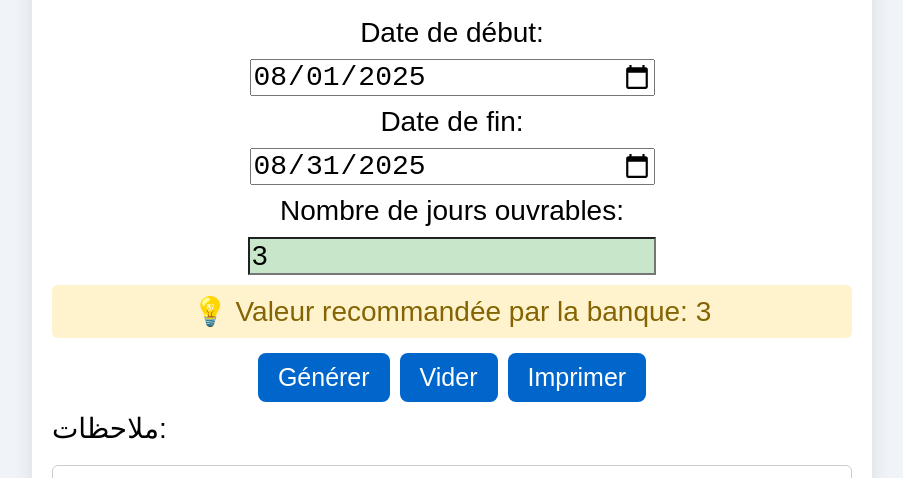
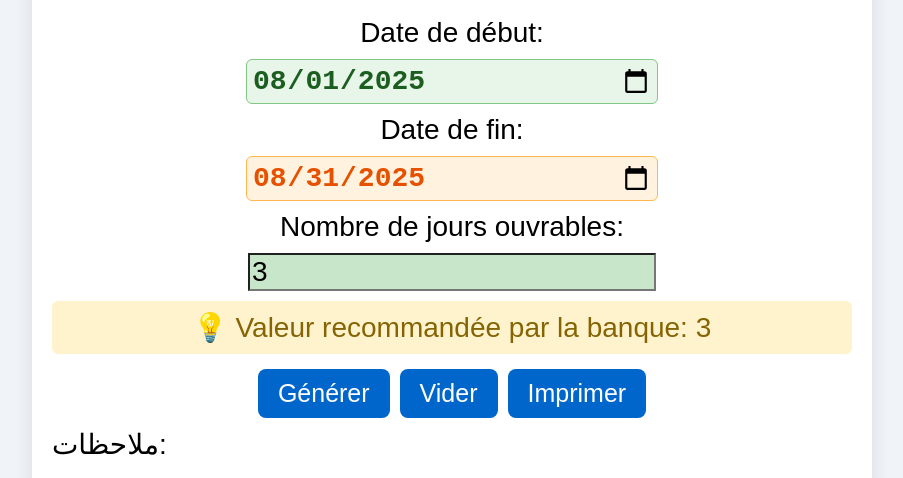
Before and after one commit to DDjamal/Tableau_de_Paiement, a plain HTML site: page index.html in a window 1280 px wide. Shown: the part 247-725 px from the top of the page, without its empty margins (188-1091 px from the left). Drawn offline with Linux system fonts and the light colour scheme.

Commit message:
index.html

```diff
--- a/index.html
+++ b/index.html
@@ -10,6 +10,27 @@
       margin: 0;
       padding: 20px;
     }
+
+    /* لون خاص لـ Date de début */
+#startDate {
+  background-color: #e8f5e9; /* أخضر فاتح جدًا */
+  color: #1b5e20;            /* أخضر غامق للنص */
+  font-weight: bold;
+  padding: 5px;
+  border-radius: 6px;
+  border: 1px solid #81c784;
+}
+
+/* لون خاص لـ Date de fin */
+#endDate {
+  background-color: #fff3e0; /* برتقالي فاتح */
+  color: #e65100;            /* برتقالي غامق للنص */
+  font-weight: bold;
+  padding: 5px;
+  border-radius: 6px;
+  border: 1px solid #ffb74d;
+}
+
 
     .container {
       max-width: 800px;
```
